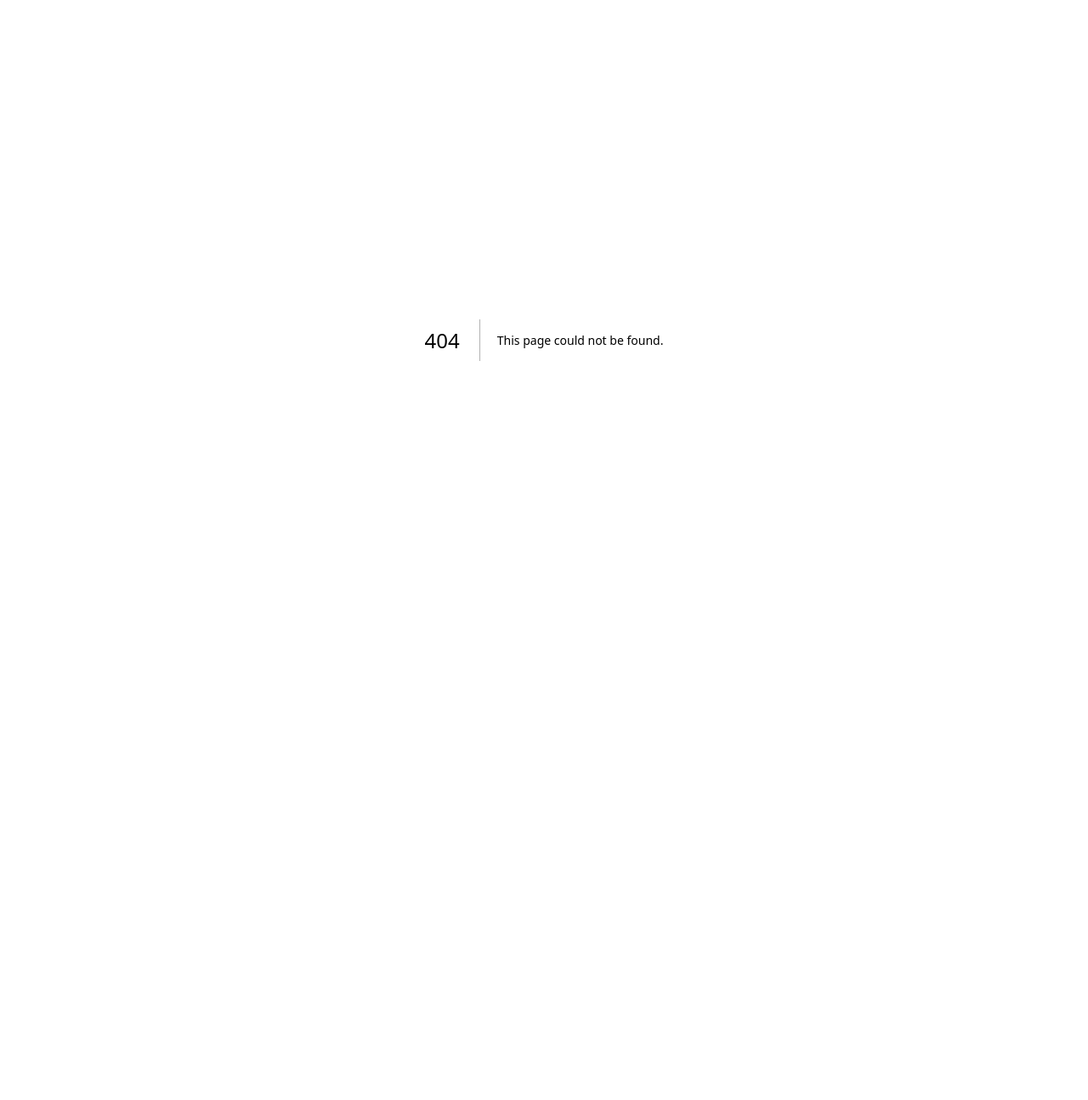
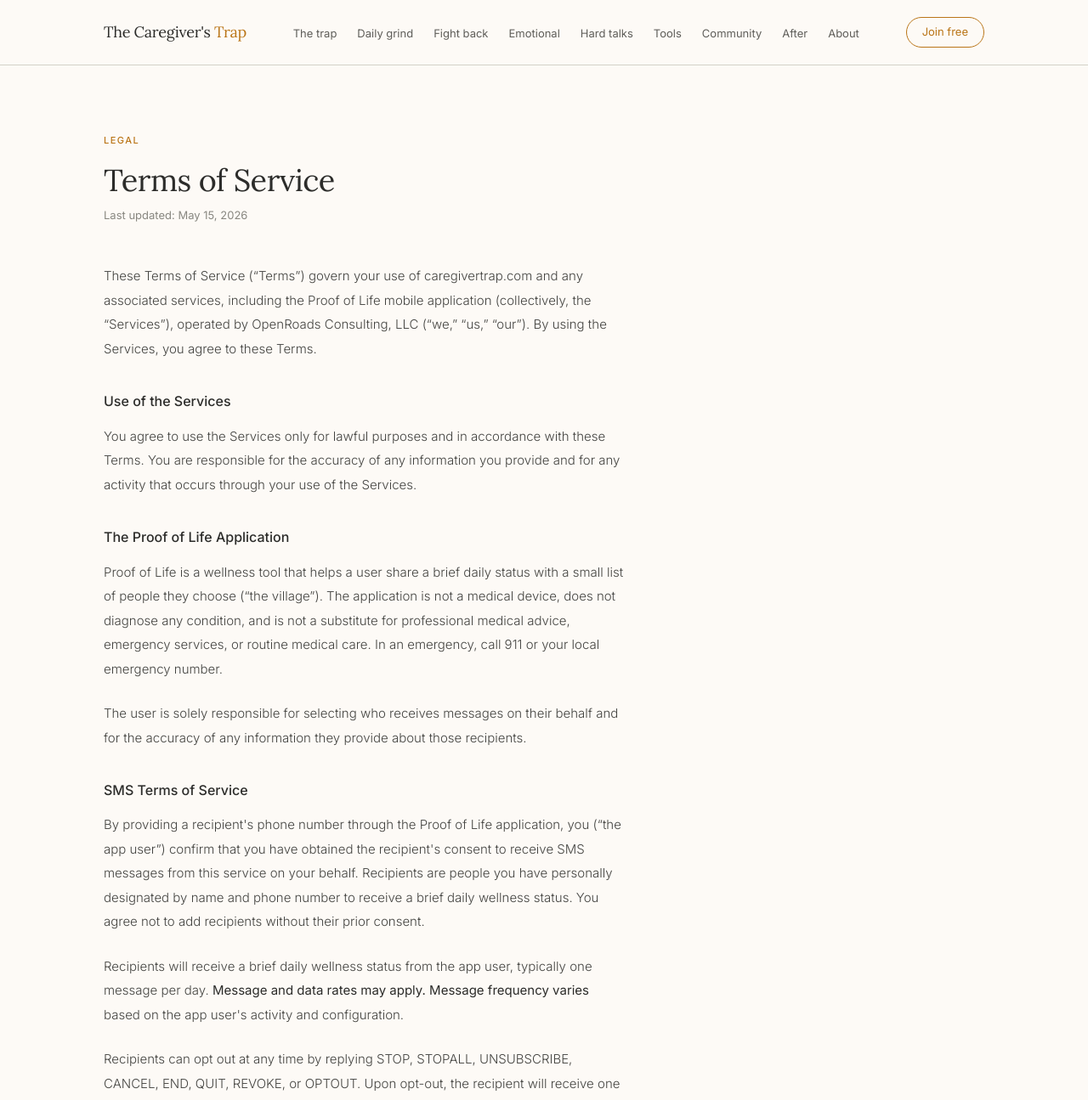
Before and after one commit to caseywsj/caregivertrap, a Next.js app: page /terms in a window 1280 px wide. Before the commit this address had no page. Shown: the top 1295 px of the page at 85% size. Before the commit the page ends 800 px from the top, so only its background shows below. Built offline with nearby package versions, Linux system fonts and the light colour scheme.

Commit message:
Add Terms of Service page for Twilio SMS campaign registration

```diff
--- /dev/null
+++ b/app/terms/page.tsx
@@ -0,0 +1,123 @@
+import Nav from "../../components/Nav";
+import Footer from "../../components/Footer";
+
+export default function Terms() {
+  return (
+    <main style={{ fontFamily: "'Inter', sans-serif", background: "#FDFAF6", color: "#2C2C2A", minHeight: "100vh" }}>
+      <Nav />
+      <div style={{ maxWidth: "1100px", margin: "0 auto" }}>
+        <article style={{ padding: "5rem 2rem 4rem", maxWidth: "680px" }}>
+
+          <p style={{ fontSize: "11px", letterSpacing: "1.5px", textTransform: "uppercase" as const, color: "#BA7517", marginBottom: "1rem", fontWeight: 500 }}>
+            Legal
+          </p>
+
+          <h1 style={{ fontFamily: "'Lora', serif", fontSize: "clamp(26px, 4vw, 36px)", fontWeight: 400, lineHeight: 1.3, letterSpacing: "-0.5px", marginBottom: "0.5rem", color: "#2C2C2A" }}>
+            Terms of Service
+          </h1>
+
+          <p style={{ fontSize: "13px", color: "#888780", marginBottom: "3rem" }}>Last updated: May 15, 2026</p>
+
+          <div style={{ fontSize: "15px", lineHeight: 1.9, color: "#444441", fontWeight: 300 }}>
+
+            <p style={{ marginBottom: "1.5rem" }}>
+              These Terms of Service (&ldquo;Terms&rdquo;) govern your use of caregivertrap.com and any associated services, including the Proof of Life mobile application (collectively, the &ldquo;Services&rdquo;), operated by OpenRoads Consulting, LLC (&ldquo;we,&rdquo; &ldquo;us,&rdquo; &ldquo;our&rdquo;). By using the Services, you agree to these Terms.
+            </p>
+
+            <p style={{ fontSize: "16px", fontWeight: 500, color: "#2C2C2A", marginBottom: "0.75rem", marginTop: "2rem" }}>Use of the Services</p>
+
+            <p style={{ marginBottom: "1.5rem" }}>
+              You agree to use the Services only for lawful purposes and in accordance with these Terms. You are responsible for the accuracy of any information you provide and for any activity that occurs through your use of the Services.
+            </p>
+
+            <p style={{ fontSize: "16px", fontWeight: 500, color: "#2C2C2A", marginBottom: "0.75rem", marginTop: "2rem" }}>The Proof of Life Application</p>
+
+            <p style={{ marginBottom: "1.5rem" }}>
+              Proof of Life is a wellness tool that helps a user share a brief daily status with a small list of people they choose (&ldquo;the village&rdquo;). The application is not a medical device, does not diagnose any condition, and is not a substitute for professional medical advice, emergency services, or routine medical care. In an emergency, call 911 or your local emergency number.
+            </p>
+
+            <p style={{ marginBottom: "1.5rem" }}>
+              The user is solely responsible for selecting who receives messages on their behalf and for the accuracy of any information they provide about those recipients.
+            </p>
+
+            <p style={{ fontSize: "16px", fontWeight: 500, color: "#2C2C2A", marginBottom: "0.75rem", marginTop: "2rem" }}>SMS Terms of Service</p>
+
+            <p style={{ marginBottom: "1.5rem" }}>
+              By providing a recipient&apos;s phone number through the Proof of Life application, you (&ldquo;the app user&rdquo;) confirm that you have obtained the recipient&apos;s consent to receive SMS messages from this service on your behalf. Recipients are people you have personally designated by name and phone number to receive a brief daily wellness status. You agree not to add recipients without their prior consent.
+            </p>
+
+            <p style={{ marginBottom: "1.5rem" }}>
+              Recipients will receive a brief daily wellness status from the app user, typically one message per day. <strong style={{ color: "#2C2C2A" }}>Message and data rates may apply.</strong> <strong style={{ color: "#2C2C2A" }}>Message frequency varies</strong> based on the app user&apos;s activity and configuration.
+            </p>
+
+            <p style={{ marginBottom: "1.5rem" }}>
+              Recipients can opt out at any time by replying STOP, STOPALL, UNSUBSCRIBE, CANCEL, END, QUIT, REVOKE, or OPTOUT. Upon opt-out, the recipient will receive one confirmation message and no further messages from the service. Recipients can resubscribe by replying START, UNSTOP, or YES.
+            </p>
+
+            <p style={{ marginBottom: "1.5rem" }}>
+              Recipients can request information about the service at any time by replying HELP or INFO.
+            </p>
+
+            <p style={{ marginBottom: "1.5rem" }}>
+              <strong style={{ color: "#2C2C2A" }}>Carriers are not liable for delayed or undelivered messages.</strong> Delivery of SMS messages depends on factors outside our control, including the recipient&apos;s carrier and device.
+            </p>
+
+            <p style={{ marginBottom: "1.5rem" }}>
+              For support related to SMS messages, contact us at the address below.
+            </p>
+
+            <p style={{ fontSize: "16px", fontWeight: 500, color: "#2C2C2A", marginBottom: "0.75rem", marginTop: "2rem" }}>No Medical or Emergency Service</p>
+
+            <p style={{ marginBottom: "1.5rem" }}>
+              The Services are wellness tools only. They are not designed to detect medical emergencies, are not monitored by medical professionals, and do not replace any form of emergency response system. The absence of a message, the delay of a message, or any specific content of a message must not be relied upon as an indicator of a medical condition or emergency. Recipients and users should contact appropriate medical or emergency services directly when needed.
+            </p>
+
+            <p style={{ fontSize: "16px", fontWeight: 500, color: "#2C2C2A", marginBottom: "0.75rem", marginTop: "2rem" }}>Privacy</p>
+
+            <p style={{ marginBottom: "1.5rem" }}>
+              Your use of the Services is also governed by our Privacy Policy, available at <a href="/privacy" style={{ color: "#BA7517", textDecoration: "none" }}>caregivertrap.com/privacy</a>, which is incorporated into these Terms by reference.
+            </p>
+
+            <p style={{ fontSize: "16px", fontWeight: 500, color: "#2C2C2A", marginBottom: "0.75rem", marginTop: "2rem" }}>Intellectual Property</p>
+
+            <p style={{ marginBottom: "1.5rem" }}>
+              All content, software, and materials made available through the Services are owned by OpenRoads Consulting, LLC or its licensors and are protected by applicable intellectual property laws. You may not copy, modify, distribute, or create derivative works from any portion of the Services without our prior written permission.
+            </p>
+
+            <p style={{ fontSize: "16px", fontWeight: 500, color: "#2C2C2A", marginBottom: "0.75rem", marginTop: "2rem" }}>Disclaimer of Warranties</p>
+
+            <p style={{ marginBottom: "1.5rem", textTransform: "uppercase" as const, fontSize: "13px", letterSpacing: "0.3px" }}>
+              The services are provided &ldquo;as is&rdquo; and &ldquo;as available,&rdquo; without warranties of any kind, express or implied, including without limitation warranties of merchantability, fitness for a particular purpose, or non-infringement. We do not warrant that the services will be uninterrupted, error-free, or free of harmful components.
+            </p>
+
+            <p style={{ fontSize: "16px", fontWeight: 500, color: "#2C2C2A", marginBottom: "0.75rem", marginTop: "2rem" }}>Limitation of Liability</p>
+
+            <p style={{ marginBottom: "1.5rem", textTransform: "uppercase" as const, fontSize: "13px", letterSpacing: "0.3px" }}>
+              To the fullest extent permitted by law, OpenRoads Consulting, LLC and its affiliates shall not be liable for any indirect, incidental, special, consequential, or punitive damages, or any loss of data, use, or goodwill, arising out of or in connection with your use of the services.
+            </p>
+
+            <p style={{ fontSize: "16px", fontWeight: 500, color: "#2C2C2A", marginBottom: "0.75rem", marginTop: "2rem" }}>Changes to These Terms</p>
+
+            <p style={{ marginBottom: "1.5rem" }}>
+              We may update these Terms from time to time. The &ldquo;Last updated&rdquo; date at the top indicates when these Terms were last revised. Material changes will be announced on caregivertrap.com. Your continued use of the Services after a change constitutes acceptance of the updated Terms.
+            </p>
+
+            <p style={{ fontSize: "16px", fontWeight: 500, color: "#2C2C2A", marginBottom: "0.75rem", marginTop: "2rem" }}>Governing Law</p>
+
+            <p style={{ marginBottom: "1.5rem" }}>
+              These Terms are governed by the laws of the State of Texas, without regard to its conflict-of-laws principles.
+            </p>
+
+            <p style={{ fontSize: "16px", fontWeight: 500, color: "#2C2C2A", marginBottom: "0.75rem", marginTop: "2rem" }}>Contact</p>
+
+            <p style={{ marginBottom: "0.5rem" }}>For questions about these Terms, contact:</p>
+            <p style={{ marginBottom: "0.5rem" }}>OpenRoads Consulting, LLC</p>
+            <p style={{ marginBottom: "1.5rem" }}>Email: <a href="mailto:caseywsj@gmail.com" style={{ color: "#BA7517", textDecoration: "none" }}>caseywsj@gmail.com</a></p>
+
+          </div>
+        </article>
+      </div>
+      <Footer />
+    </main>
+  );
+}
```
